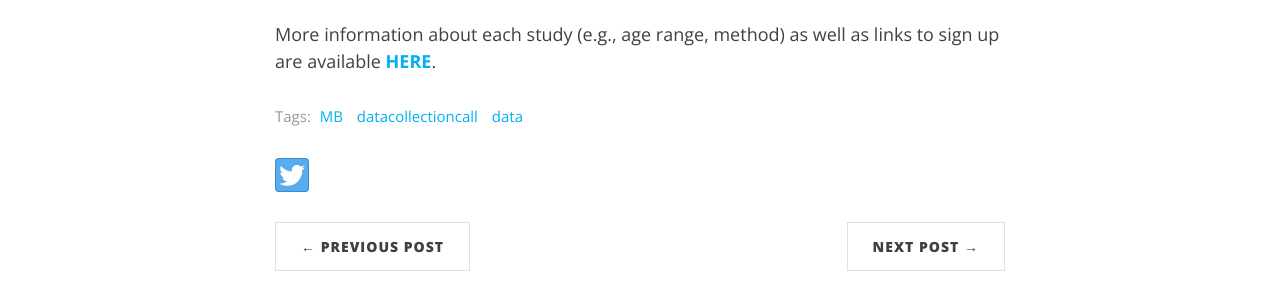
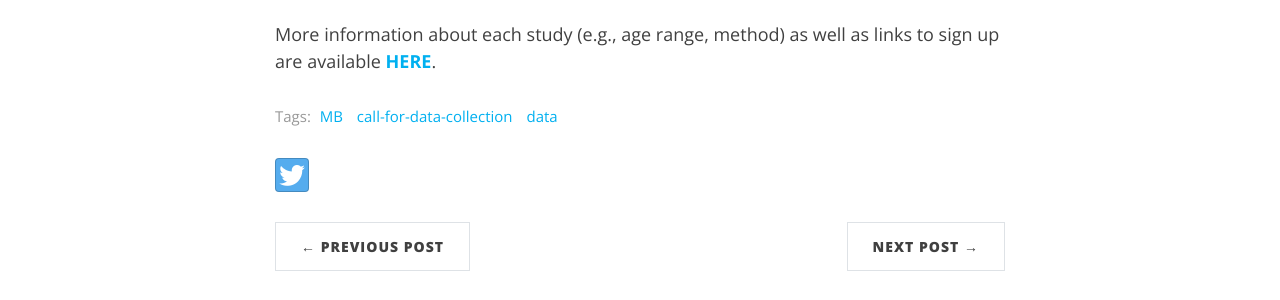
Before and after one commit to manybabies/manybabies.github.io, a Jekyll site: the page built from _posts/2022-09-26-datacollectioncall.md, in a window 1280 px wide and 1088 px high. Shown: the part 499-799 px from the top of the window. Built offline with Jekyll 4.4.1, drawn with Linux system fonts in a browser that asks for light colours; nearby versions of some CDN libraries; some web fonts are replaced.

Commit message:
Update 2022-09-26-datacollectioncall.md

```diff
--- a/_posts/2022-09-26-datacollectioncall.md
+++ b/_posts/2022-09-26-datacollectioncall.md
@@ -1,7 +1,7 @@
 ---
 layout: post
 title: Open Call for Data Collection!
-tags: [MB, datacollectioncall, data]
+tags: [MB, call-for-data-collection, data]
 ---
 
 Three MB studies (MB2, MB3, and MB4) are beginning data collection and are looking for interested labs to help!
```
